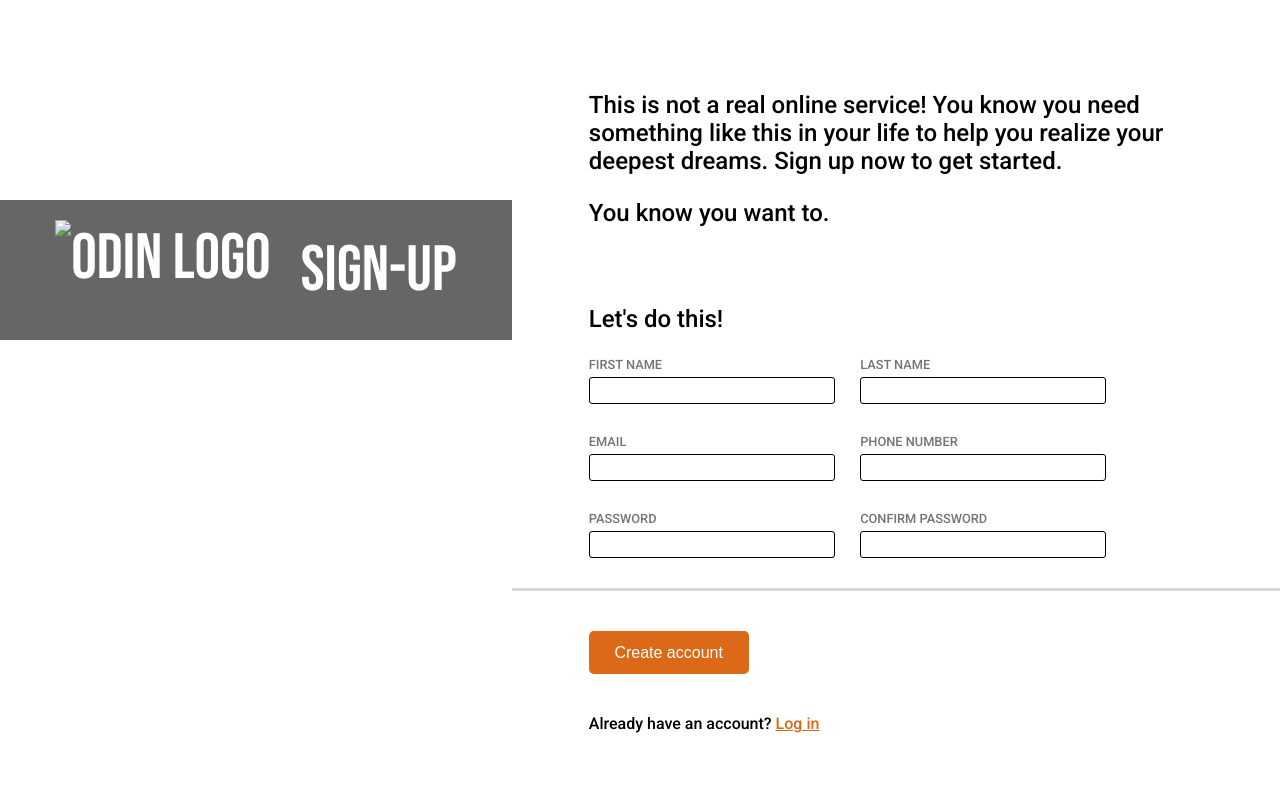
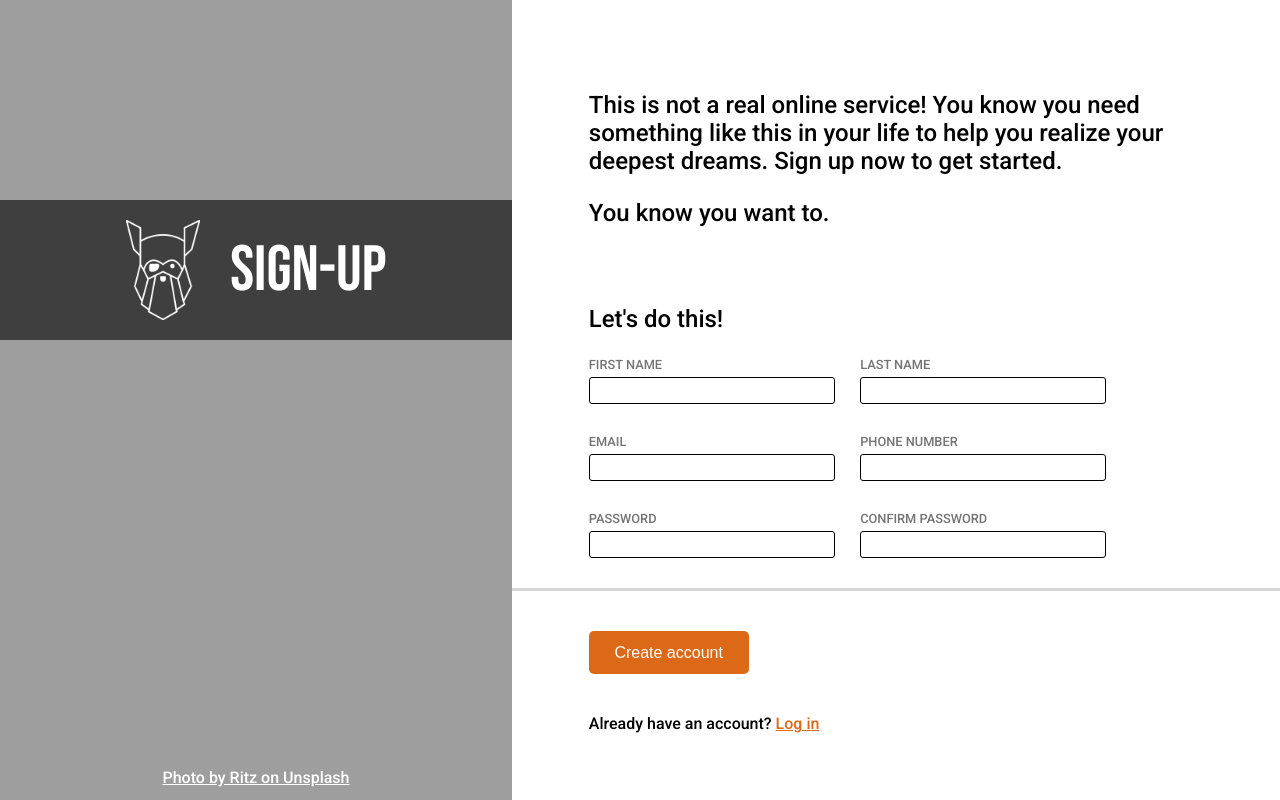
Before and after one commit to akhantz250/Sign-up-form, a plain HTML site: page index.html in a window 1280 px wide. Drawn offline with Linux system fonts and the light colour scheme; the site is published under a folder, as on GitHub Pages, so addresses that start at the root find nothing.

Commit message:
fixed image file paths

```diff
--- a/index.html
+++ b/index.html
@@ -10,7 +10,7 @@
 <body>
     <div class="bg-img">
         <div class="banner">
-            <img src="/images/odin-lined.png" alt="odin logo" id="odin-img">
+            <img src="./images/odin-lined.png" alt="odin logo" id="odin-img">
             <p> Sign-Up</p>
         </div>
         <div class="credit"><a href="https://unsplash.com/photos/ESlFKw-nwJc">Photo by Ritz on Unsplash</a></div>
--- a/styles.css
+++ b/styles.css
@@ -15,7 +15,7 @@ body{
 }
 
 .bg-img{
-background-image: url(/images/hero-img.jpg);
+background-image: url(./images/hero-img.jpg);
 width: 40vw;
 height: 100vh;
 background-size: cover;
```
